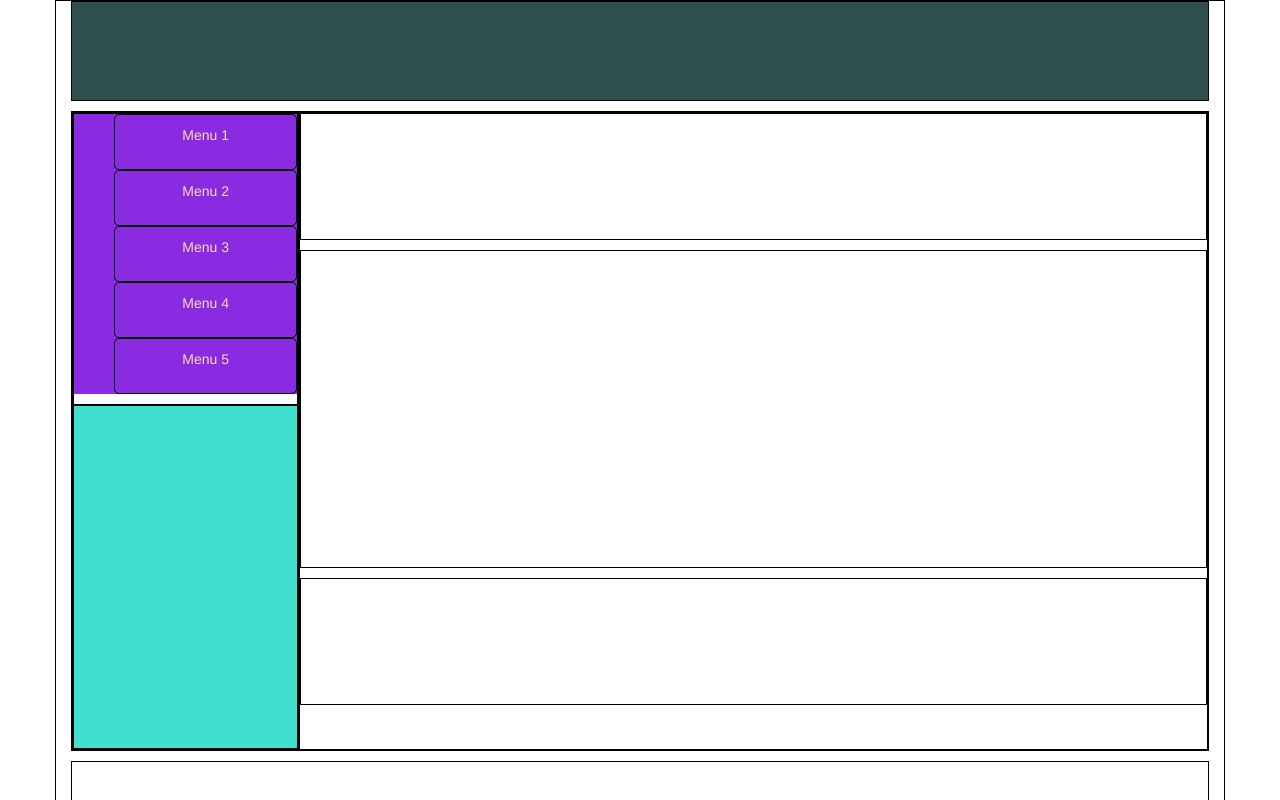
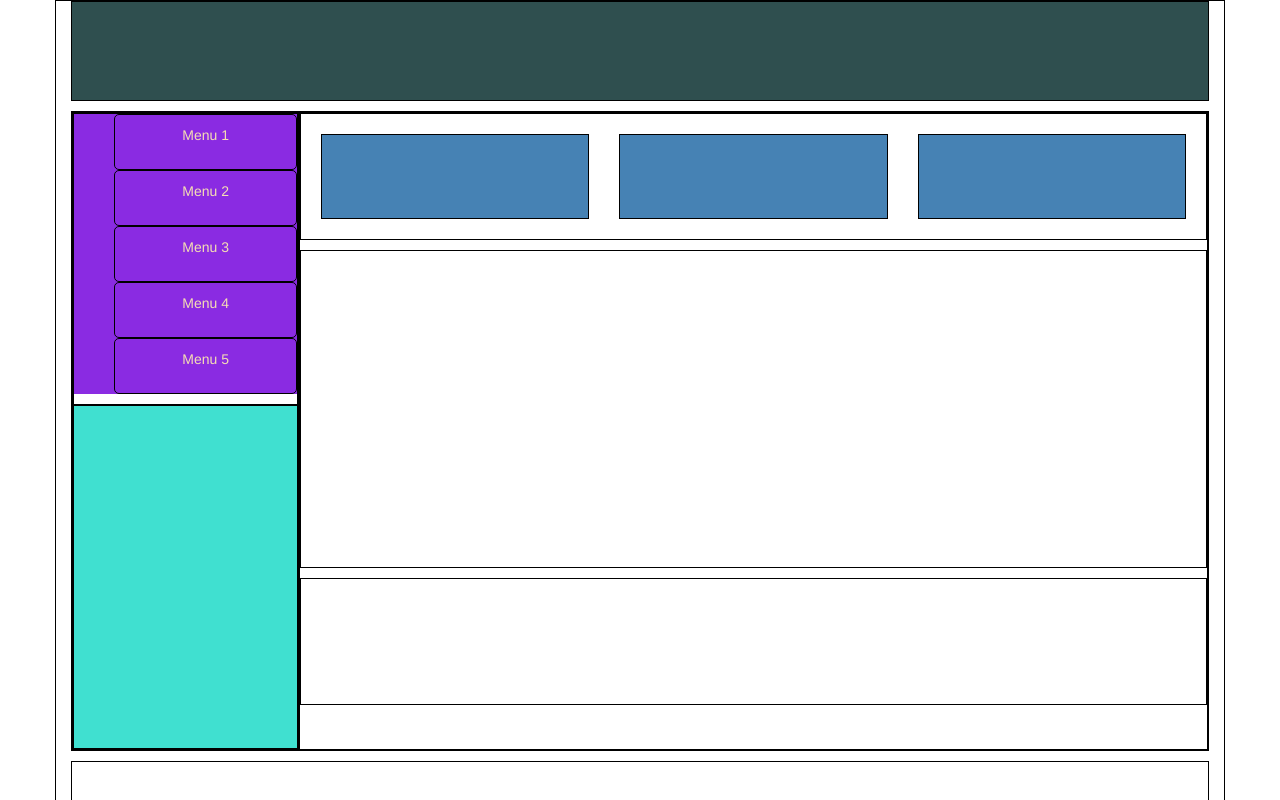
Before and after one commit to rinebob/cmp-databinding-start, an Angular app: page / in a window 1280 px wide. Shown: the top 800 px of the page. Built offline with nearby package versions, Linux system fonts and the light colour scheme.

Commit message:
flex-demo work

```diff
--- a/src/app/flex-demo/flex-demo.component.css
+++ b/src/app/flex-demo/flex-demo.component.css
@@ -55,3 +55,9 @@ div {
 .body--bottom {
 	height: 20%
 }
+
+.body--box {
+	background-color: steelblue;
+	margin: 20px;
+
+}
--- a/src/app/flex-demo/flex-demo.component.html
+++ b/src/app/flex-demo/flex-demo.component.html
@@ -9,7 +9,8 @@
 	<div class="header">
 
 	</div>
-	<div class="main" fxLayout="row" fxLayout.lt-md="column">
+	<!-- <div class="main" fxLayout="row" fxLayout.lt-md="column"> -->
+	<div class="main" fxLayout="row">
 		<div class="leftside" fxFlex="20%" fxLayout="column">
 			<div>
 				<ul class="side-menu">
@@ -25,10 +26,17 @@
 			</div>
 		</div>
 		<div class="body" fxFlex="80%" fxLayout="column" fxLayoutGap="10px" fxLayoutAlign="start">
-			<div class="body--top" fxFlex="20">
+			<div class="body--top" fxFlex="20" fxLayoutGap="10px">
+				<div class="body--box" fxFlex="1 1 33.33%">
+				</div>
+				<div class="body--box" fxFlex="1 1 33.33%">
+				</div>
+				<div class="body--box" fxFlex="1 1 33.33%">
+				</div>
 
 			</div>
 			<div class="body--center" fxFlex="1 1 50">
+
 
 			</div>
 			<div class="body--bottom" >
```
